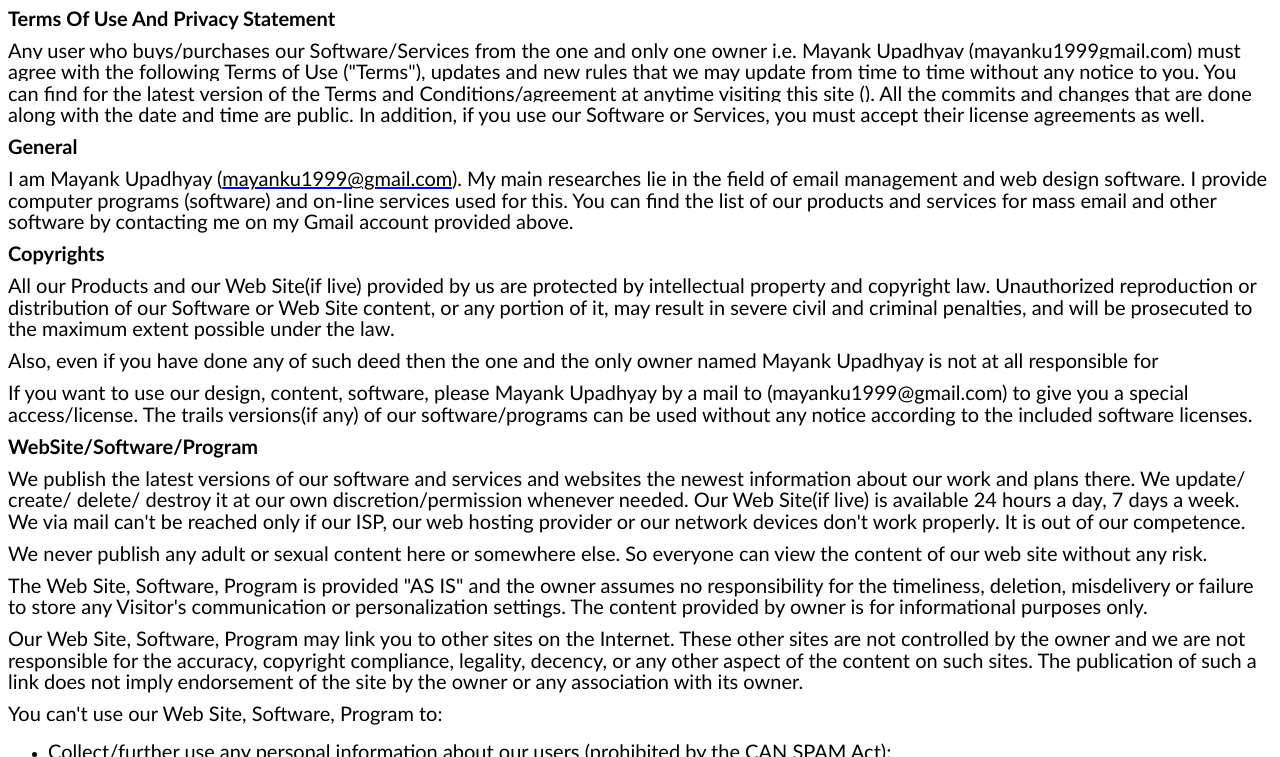
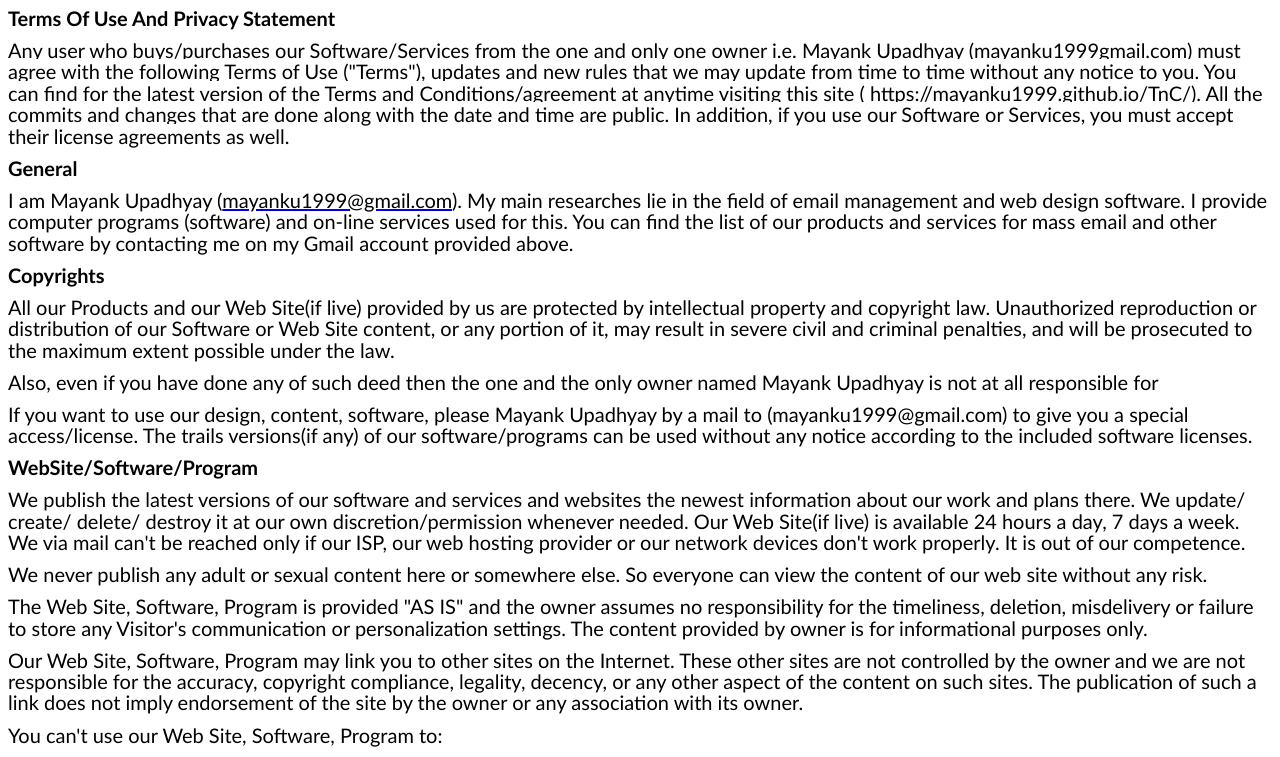
Before and after one commit to mayanku1999/TnC, a plain HTML site: page index.html in a window 1280 px wide. Shown: the top 757 px of the page. Drawn offline with Linux system fonts and the light colour scheme.

Commit message:
added the link of terms and conditions

```diff
--- a/index.html
+++ b/index.html
@@ -1,5 +1,5 @@
 <p style='margin-top:0in;margin-right:0in;margin-bottom:8.0pt;margin-left:0in;line-height:107%;font-size:15px;font-family:"Calibri",sans-serif;'><strong><span style="font-size:20px;line-height:107%;color:black;">Terms Of Use And Privacy Statement</span></strong></p>
-<p style='margin-top:0in;margin-right:0in;margin-bottom:8.0pt;margin-left:0in;line-height:107%;font-size:15px;font-family:"Calibri",sans-serif;'><span style="font-size:20px;line-height:107%;color:black;background:white;">Any user who buys/purchases our Software/Services from the one and only one owner i.e. Mayank Upadhyay (mayanku1999gmail.com) must agree with the following <span style="border:none windowtext 1.0pt;padding:0in;">Terms of Use</span> (&quot;Terms&quot;), updates and new rules that we may update from time to time without any notice to you. You can find for the latest version of the Terms and Conditions/agreement at anytime visiting this site (). All the commits and changes that are done along with the date and time are public. In addition, if you use our Software or Services, you must accept their license agreements as well.</span></p>
+<p style='margin-top:0in;margin-right:0in;margin-bottom:8.0pt;margin-left:0in;line-height:107%;font-size:15px;font-family:"Calibri",sans-serif;'><span style="font-size:20px;line-height:107%;color:black;background:white;">Any user who buys/purchases our Software/Services from the one and only one owner i.e. Mayank Upadhyay (mayanku1999gmail.com) must agree with the following <span style="border:none windowtext 1.0pt;padding:0in;">Terms of Use</span> (&quot;Terms&quot;), updates and new rules that we may update from time to time without any notice to you. You can find for the latest version of the Terms and Conditions/agreement at anytime visiting this site ( https://mayanku1999.github.io/TnC/). All the commits and changes that are done along with the date and time are public. In addition, if you use our Software or Services, you must accept their license agreements as well.</span></p>
 <p style='margin-top:0in;margin-right:0in;margin-bottom:8.0pt;margin-left:0in;line-height:107%;font-size:15px;font-family:"Calibri",sans-serif;'><strong><span style="font-size:20px;line-height:107%;color:black;border:none windowtext 1.0pt;padding:0in;">General</span></strong></p>
 <p style='margin-top:0in;margin-right:0in;margin-bottom:8.0pt;margin-left:0in;line-height:107%;font-size:15px;font-family:"Calibri",sans-serif;'><span style="font-size:20px;line-height:107%;color:black;border:none windowtext 1.0pt;padding:0in;">I am Mayank Upadhyay (</span><span style="font-size:20px;line-height:107%;color:black;"><a href="mailto:mayanku1999@gmail.com"><span style="color:black;border:none windowtext 1.0pt;padding:0in;">mayanku1999@gmail.com</span></a><span style="border:none windowtext 1.0pt;padding:0in;">)</span>. My main researches lie in the field of email management and web design software. I provide computer programs (software) and on-line services used for this. You can find the list of our <span style="border:none windowtext 1.0pt;padding:0in;">products and services for mass email and other software</span> by contacting me on my Gmail account provided above.</span></p>
 <p style='margin-top:0in;margin-right:0in;margin-bottom:8.0pt;margin-left:0in;line-height:107%;font-size:15px;font-family:"Calibri",sans-serif;'><strong><span style="font-size:20px;line-height:107%;color:black;">Copyrights</span></strong></p>
```
